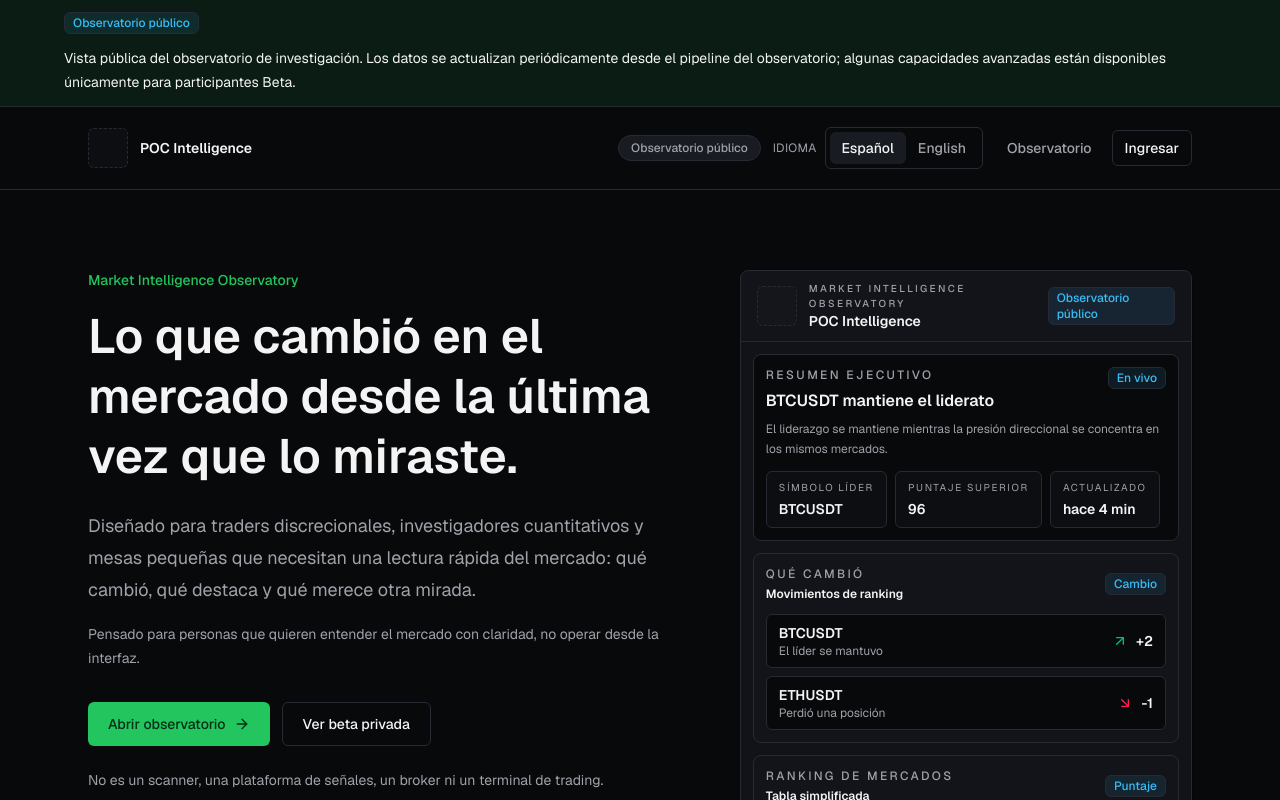
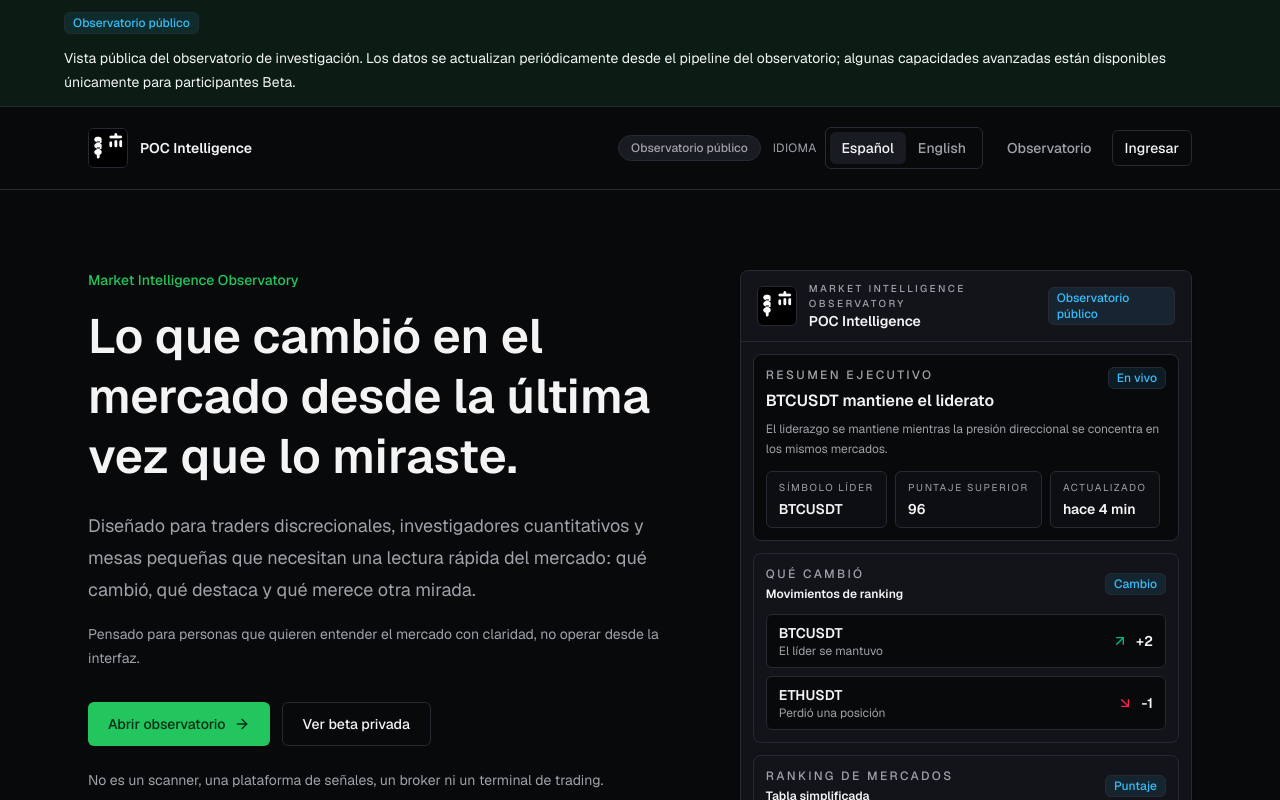
Before and after one commit to ioskpu/poc-intelligence, a Next.js app: page / in a window 1280 px wide. Shown: the top 800 px of the page. Built offline with nearby package versions, Linux system fonts and the light colour scheme; no server answers.

Commit message:
feat: add landing brand mark

```diff
--- a/src/features/landing/landing-visuals.tsx
+++ b/src/features/landing/landing-visuals.tsx
@@ -3,6 +3,7 @@ import {
   ArrowUpRight,
   TrendingUp,
 } from "lucide-react";
+import Image from "next/image";
 import { Badge } from "@/components/ui/badge";
 import { Card, CardContent, CardDescription, CardHeader, CardTitle } from "@/components/ui/card";
 import { getCopy, type Locale } from "@/lib/i18n";
@@ -31,9 +32,14 @@ const ghostHistory = [
 
 export function LandingBrandSlot() {
   return (
-    <div
-      className="h-10 w-10 shrink-0 rounded-md border border-dashed bg-muted/35"
-      aria-label="Reserved logo space"
+    <Image
+      src="/poc-intelligence-mark.png"
+      alt=""
+      width={40}
+      height={40}
+      aria-hidden="true"
+      className="h-10 w-10 shrink-0 rounded-md border border-border bg-black object-cover"
+      priority
     />
   );
 }
```
Also changed, not shown: public/poc-intelligence-mark.png (added).
